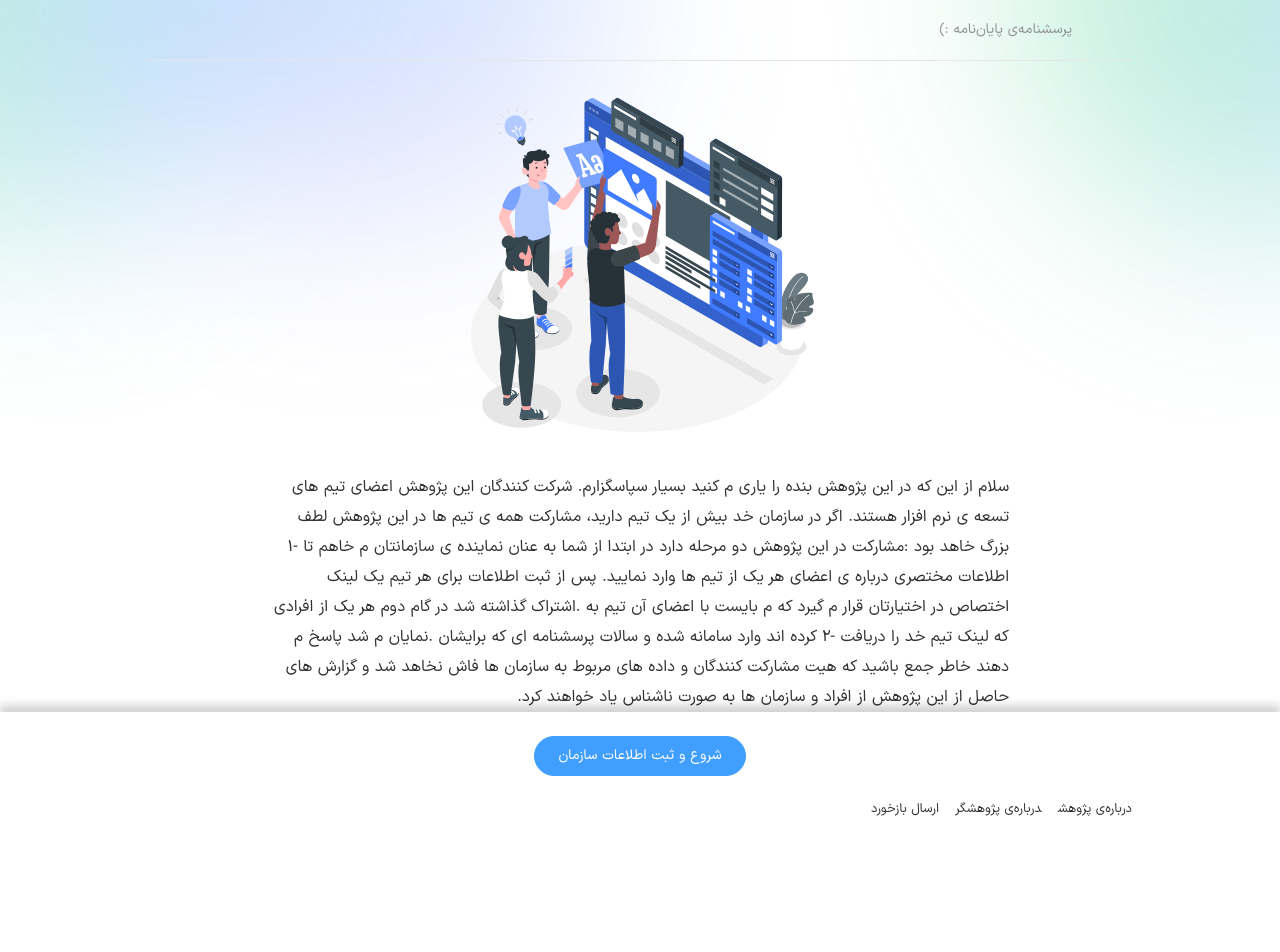
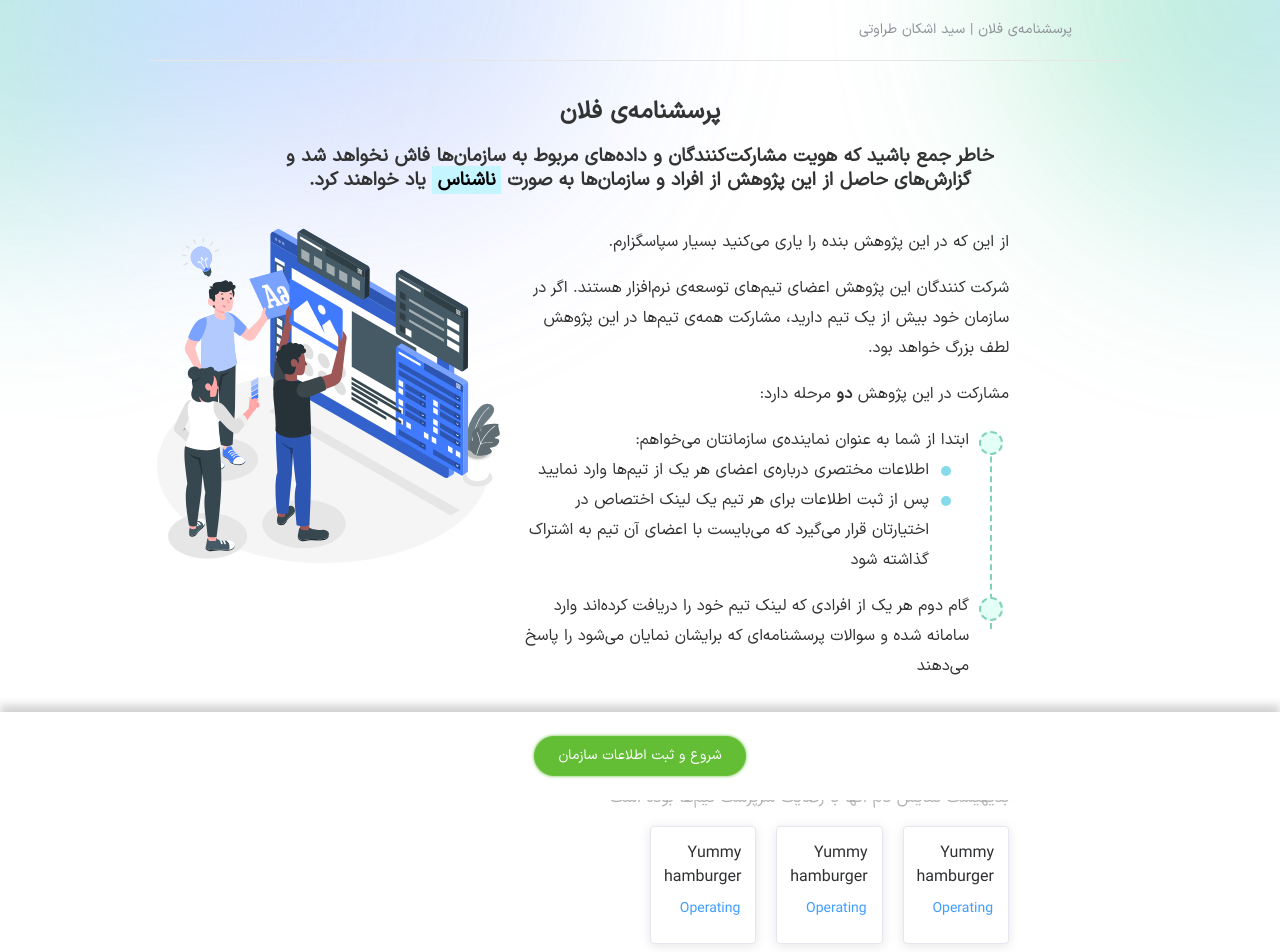
Before and after one commit to ashkantaravati/thesis-survey-app-front, a Vue app: page / in a window 1280 px wide. Shown: the top 952 px of the page. Before the commit the page ends 857 px from the top, so only its background shows below. Built offline with nearby package versions, Linux system fonts and the light colour scheme; what @soerenmartius/vue3-clipboard would draw is missing.

Commit message:
update home page style

```diff
--- a/src/App.vue
+++ b/src/App.vue
@@ -5,7 +5,7 @@
       <el-header class="header">
         <el-menu class="el-menu-demo" id="nav" mode="horizontal">
           <el-menu-item index="1">
-            <span>پرسشنامه‌ی پایان‌نامه :)</span>
+          <span>پرسشنامه‌‌ی فلان | سید اشکان طراوتی</span>
           </el-menu-item>
         </el-menu>
       </el-header>
@@ -16,12 +16,12 @@
           </el-col>
         </el-row>
       </el-main>
-      <el-divider></el-divider>
+      <!-- <el-divider></el-divider>
       <el-footer class="footer">
         <router-link to="#">درباره‌ی پژوهش</router-link>
         <router-link to="#">درباره‌ی پژوهشگر</router-link>
         <router-link to="#">ارسال بازخورد</router-link></el-footer
-      >
+      > -->
     </el-container>
   </div>
 </template>
--- a/src/views/Home.vue
+++ b/src/views/Home.vue
@@ -1,23 +1,94 @@
 <template>
-<div class="home-img">
-  <img src="../assets/images/Designteam-amico.svg" alt="">
-</div>
-  <p class="long-text">
-    سلام از این که در این پژوهش بنده را یاری م کنید بسیار سپاسگزارم. شرکت
-    کنندگان این پژوهش اعضای تیم های تسعه ی نرم افزار هستند. اگر در سازمان خد بیش
-    از یک تیم دارید، مشارکت همه ی تیم ها در این پژوهش لطف بزرگ خاهد بود :مشارکت
-    در این پژوهش دو مرحله دارد در ابتدا از شما به عنان نماینده ی سازمانتان م
-    خاهم تا -۱ اطلاعات مختصری درباره ی اعضای هر یک از تیم ها وارد نمایید. پس از
-    ثبت اطلاعات برای هر تیم یک لینک اختصاص در اختیارتان قرار م گیرد که م بایست
-    با اعضای آن تیم به .اشتراک گذاشته شد در گام دوم هر یک از افرادی که لینک تیم
-    خد را دریافت -۲ کرده اند وارد سامانه شده و سالات پرسشنامه ای که برایشان
-    .نمایان م شد پاسخ م دهند خاطر جمع باشید که هیت مشارکت کنندگان و داده های
-    مربوط به سازمان ها فاش نخاهد شد و گزارش های حاصل از این پژوهش از افراد و
-    سازمان ها به صورت ناشناس یاد خواهند کرد.
-  </p>
+  <div class="text-center">
+    <h2>پرسشنامه‌‌ی فلان</h2>
+    <h3>
+      خاطر جمع باشید که هویت مشارکت‌کنندگان و داده‌های مربوط به سازمان‌ها فاش
+      نخواهد شد و گزارش‌های حاصل از این پژوهش از افراد و سازمان‌ها به صورت
+      <mark>ناشناس</mark>
+      یاد خواهند کرد.
+    </h3>
+  </div>
+  <el-row :gutter="10">
+    <el-col :xs="24" :sm="24" :md="16" :lg="16" :xl="16">
+      <div class="long-text">
+        <p>از این که در این پژوهش بنده را یاری می‌کنید بسیار سپاسگزارم.</p>
+        <p>
+          شرکت کنندگان این پژوهش اعضای تیم‌های توسعه‌ی نرم‌افزار هستند. اگر در
+          سازمان خود بیش از یک تیم دارید، مشارکت همه‌ی تیم‌ها در این پژوهش لطف
+          بزرگ خواهد بود.
+        </p>
+        <p>مشارکت در این پژوهش <strong>دو</strong> مرحله دارد:</p>
+        <div class="home-steps-container">
+          <ul class="home-steps">
+            <li>
+              ابتدا از شما به عنوان نماینده‌ی سازمانتان می‌خواهم:
+
+              <ul class="home-steps-inner">
+                <li>
+                  اطلاعات مختصری درباره‌ی اعضای هر یک از تیم‌ها وارد نمایید
+                </li>
+                <li>
+                  پس از ثبت اطلاعات برای هر تیم یک لینک اختصاص در اختیارتان قرار
+                  می‌گیرد که می‌بایست با اعضای آن تیم به اشتراک گذاشته شود
+                </li>
+              </ul>
+            </li>
+          </ul>
+          <ul class="home-steps">
+            <li>
+              گام دوم هر یک از افرادی که لینک تیم خود را دریافت کرده‌اند وارد
+              سامانه شده و سوالات پرسشنامه‌ای که برایشان نمایان می‌شود را پاسخ
+              می‌دهند
+            </li>
+          </ul>
+        </div>
+      </div></el-col
+    >
+    <el-col :xs="24" :sm="24" :md="8" :lg="8" :xl="8">
+      <div class="home-img">
+        <img src="../assets/images/Designteam-amico.svg" alt="" /></div
+    ></el-col>
+  </el-row>
+  <el-divider></el-divider>
+  <p>برخی از شرکت‌هایی که برای این پرسشنامه همکاری کردند</p>
+  <p style="color:#b3b3b3">بدیهیست نمایش نام آنها با رضایت سرپرست تیم‌ها بوده است</p>
+  <el-row style="margin-bottom: 6rem" :gutter="20">
+    <el-col :xs="24" :sm="24" :md="6" :lg="4" :xl="4">
+      <el-card :body-style="{ padding: '0px' }">
+        <div style="padding: 14px">
+          <span>Yummy hamburger</span>
+          <div class="bottom">
+            <el-button type="text" class="button">Operating</el-button>
+          </div>
+        </div>
+      </el-card>
+    </el-col>
+    <el-col :xs="24" :sm="24" :md="6" :lg="4" :xl="4">
+      <el-card :body-style="{ padding: '0px' }">
+        <div style="padding: 14px">
+          <span>Yummy hamburger</span>
+          <div class="bottom">
+            <el-button type="text" class="button">Operating</el-button>
+          </div>
+        </div>
+      </el-card>
+    </el-col>
+    <el-col :xs="24" :sm="24" :md="6" :lg="4" :xl="4">
+      <el-card :body-style="{ padding: '0px' }">
+        <div style="padding: 14px">
+          <span>Yummy hamburger</span>
+          <div class="bottom">
+            <el-button type="text" class="button">Operating</el-button>
+          </div>
+        </div>
+      </el-card>
+    </el-col>
+  </el-row>
   <div class="jc-center d-flex fix">
     <router-link :to="{ name: 'register-landing' }">
-      <el-button round type="primary"> شروع و ثبت اطلاعات سازمان</el-button>
+      <el-button round type="success" class="winking-btn">
+        شروع و ثبت اطلاعات سازمان</el-button
+      >
     </router-link>
   </div>
 </template>
@@ -36,11 +107,85 @@ export default defineComponent({
     line-height: 30px;
   }
 }
-.home-img{
+.home-img {
   text-align: center;
-
 }
-.home-img img{
+.home-img img {
   height: 23rem;
 }
+
+.text-center {
+  text-align: center;
+}
+
+.home-steps-container,
+.home-steps,
+.home-steps-inner,
+.home-steps-inner li {
+  position: relative;
+  list-style: none;
+}
+.home-steps-container:after {
+  content: "";
+  position: absolute;
+  right: 17px;
+  top: 12px;
+  width: 1px;
+  height: 75%;
+  border-right: 2px dashed #81d2b6;
+  background: transparent;
+}
+.home-steps:after {
+  content: "";
+  position: absolute;
+  right: 6px;
+  top: 6px;
+  width: 20px;
+  height: 20px;
+  border-radius: 50%;
+  background: #e4fff5;
+  border: 2px dashed #81d2b6;
+  z-index: 1;
+}
+
+/* .home-steps-inner:after {
+  content: "";
+  position: absolute;
+  right: 1.3rem;
+  top: 12px;
+  width: 3px;
+  height: 45%;
+  background: #85daec;
+} */
+.home-steps-inner li:after {
+  content: "";
+  position: absolute;
+  right: -22px;
+  top: 11px;
+  width: 10px;
+  height: 10px;
+  border-radius: 50%;
+  background: #85daec;
+}
+.winking-btn {
+  animation: glowing 1300ms infinite;
+}
+@keyframes glowing {
+  0% {
+    background-color: #67c23a;
+    box-shadow: 0 0 3px #67c23a;
+  }
+  50% {
+    background-color: #2a7e00;
+    box-shadow: 0 0 10px #2a7e00;
+  }
+  100% {
+    background-color: #67c23a;
+    box-shadow: 0 0 3px #67c23a;
+  }
+}
+mark {
+  background-color: #c5f5ff;
+  padding: 0 5px;
+}
 </style>
```
